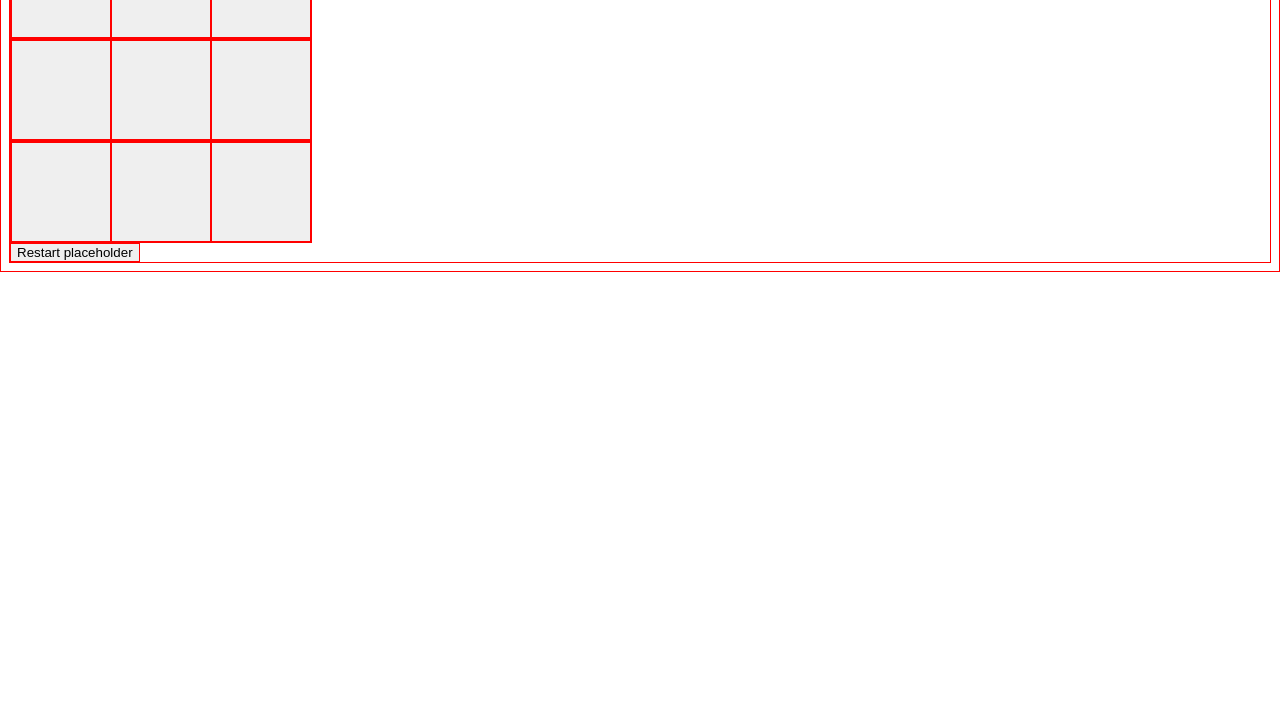
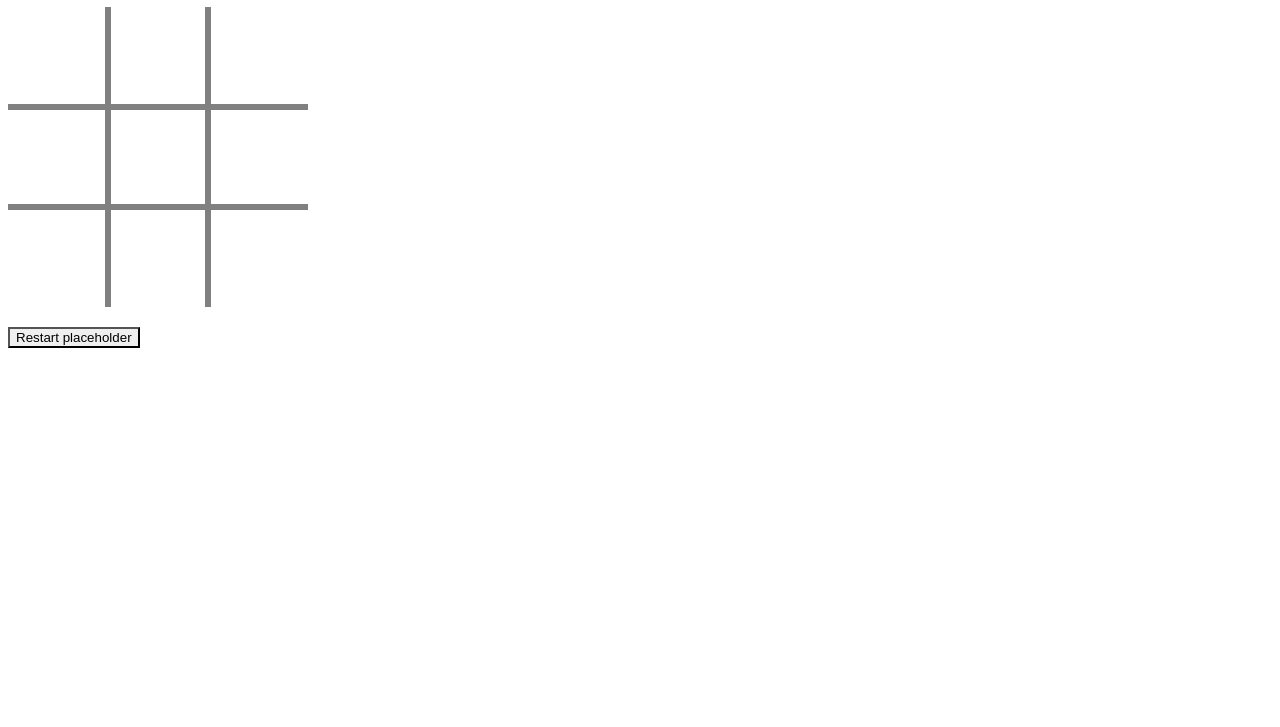
Before and after one commit to utamakevin/tic_tac_toe, a plain HTML site: page index.html in a window 1280 px wide. Shown: the part 73-800 px from the top of the page. Drawn offline with Linux system fonts and the light colour scheme.

Commit message:
added initial css

```diff
--- a/index.html
+++ b/index.html
@@ -8,19 +8,24 @@
     <link rel="stylesheet" href="style.css">
 </head>
 <body>
+    <h1>TIC TAC TOE</h1>
+    <main>
         <div>
-    <button class="input-btn" data-num="1"></button><button class="input-btn" data-num="2"></button><button class="input-btn" data-num="3"></button>
+        <button class="input-btn" data-num="1" id="box1"></button><button class="input-btn" data-num="2" id="box2"></button><button class="input-btn" data-num="3" id="box3"></button>
         </div>
 
         <div>
-    <button class="input-btn" data-num="4"></button><button class="input-btn" data-num="5"></button><button class="input-btn" data-num="6"></button>
+        <button class="input-btn" data-num="4" id="box4"></button><button class="input-btn" data-num="5" id="box5"></button><button class="input-btn" data-num="6" id="box6"></button>
         </div>
 
         <div>
-    <button class="input-btn" data-num="7"></button><button class="input-btn" data-num="8"></button><button class="input-btn" data-num="9"></button>
+        <button class="input-btn" data-num="7" id="box7"></button><button class="input-btn" data-num="8" id="box8"></button><button class="input-btn" data-num="9" id="box9"></button>
         </div>
 
         <button id="restart">Restart placeholder</button>
+
+    </main>
+
     <script src="script.js"></script>
 </body>
 </html>
--- a/script.js
+++ b/script.js
@@ -35,19 +35,8 @@ function handleClick(event) {
 
 // check rows if there is a winner
 function checkResult() {
-    // debugger
-    if(document.querySelectorAll(".clicked").length === 9) {
-        setTimeout (function() {
-            inputButtons.forEach(button =>{
-                button.disabled = false
-                button.textContent = ""
-                button.classList.remove("clicked")
-                button.classList.remove("X")
-                button.classList.remove("O")
-        }, 30000)
-        })
 
-    } else {
+
         // check horizontals - use for each loop
         if (box1.classList.value.split(" ")[1] ===  box2.classList.value.split(" ")[1] && box1.classList.value.split(" ")[1] === box3.classList.value.split(" ")[1] && box1.classList.value.split(" ")[2] !== undefined) {
             winner = box4.classList.value.split(" ")[1]
@@ -83,14 +72,31 @@ function checkResult() {
             winner = box4.classList.value.split(" ")[1]
             winConditionMet = true
         }
+
+    if(document.querySelectorAll(".clicked").length === 9) {
+        setTimeout (function() {
+            inputButtons.forEach(button =>{
+                button.disabled = false
+                button.textContent = ""
+                button.classList.remove("clicked")
+                button.classList.remove("X")
+                button.classList.remove("O")
+            }, 30000)
+        })
     }
-    if (winConditionMet === true)
+
+    if (winConditionMet === true) {
     // display winning page
     console.log(`The winner is ${winner}`)
+        inputButtons.forEach(button => {
+            button.disabled = true
+        })
+    document.body.style.backgroundColor = "blue"
+    }
 }
 
 
-function restart() {
+function handleRestart() {
     inputButtons.forEach(button => {
         button.disabled = false
         button.textContent = ""
@@ -106,4 +112,4 @@ inputButtons.forEach(button => {
     button.addEventListener("click", handleClick)})
 
 
-restartBtn.addEventListener("click", restart)
+restartBtn.addEventListener("click", handleRestart)
--- a/style.css
+++ b/style.css
@@ -1,12 +1,21 @@
 * {
-    border: 1px solid red
+    box-sizing: border-box;
+    border: none
 }
 
+h1 {
+    text-align: center;
+}
 div {
     display: grid;
     grid-template-columns: 1fr 1fr 1fr;
     width: fit-content;
+    text-align: center;
 
+}
+
+main {
+    align-content: center;
 }
 
 
@@ -14,9 +23,75 @@ div {
     display: inline-block;
     height: 100px;
     width: 100px;
+    font-size: 70px;
 }
 
+button {
+    background-color: white;
+}
 
-.clicked {
-    background-color: mistyrose;
+#box1 {
+    border-right: 3px solid gray;
+    border-bottom: 3px solid gray;
 }
+
+#box1 {
+    border-right: 3px solid gray;
+    border-bottom: 3px solid gray;
+}
+
+#box2 {
+    border-left: 3px solid gray;
+    border-right: 3px solid gray;
+    border-bottom: 3px solid gray;
+}
+
+#box3 {
+    border-left: 3px solid gray;
+    border-bottom: 3px solid gray;
+}
+
+#box4 {
+    border-top: 3px solid gray;
+    border-right: 3px solid gray;
+    border-bottom: 3px solid gray;
+}
+
+#box5 {
+    border-top: 3px solid gray;
+    border-right: 3px solid gray;
+    border-bottom: 3px solid gray;
+    border-left: 3px solid gray;
+}
+
+#box6 {
+    border-top: 3px solid gray;
+    border-bottom: 3px solid gray;
+    border-left: 3px solid gray;
+}
+
+#box7 {
+    border-top: 3px solid gray;
+    border-right: 3px solid gray;
+}
+
+#box8 {
+    border-top: 3px solid gray;
+    border-right: 3px solid gray;
+    border-left: 3px solid gray;
+}
+
+#box9 {
+    border-top: 3px solid gray;
+    border-left: 3px solid gray;
+}
+
+#restart {
+    appearance: auto;
+    background-color: buttonface;
+    border-width: 2px;
+    border-style: outset;
+    border-color: buttonborder;
+    border-image: initial;
+    margin-top: 20px;
+}
```
Lines whose indentation alone changed are shown as unchanged.
